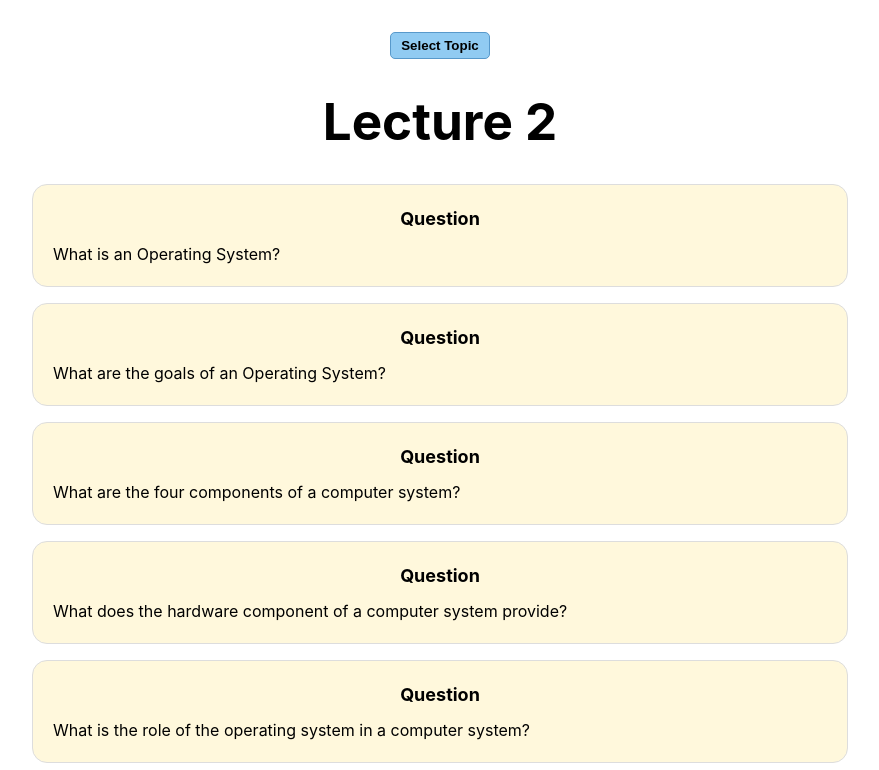
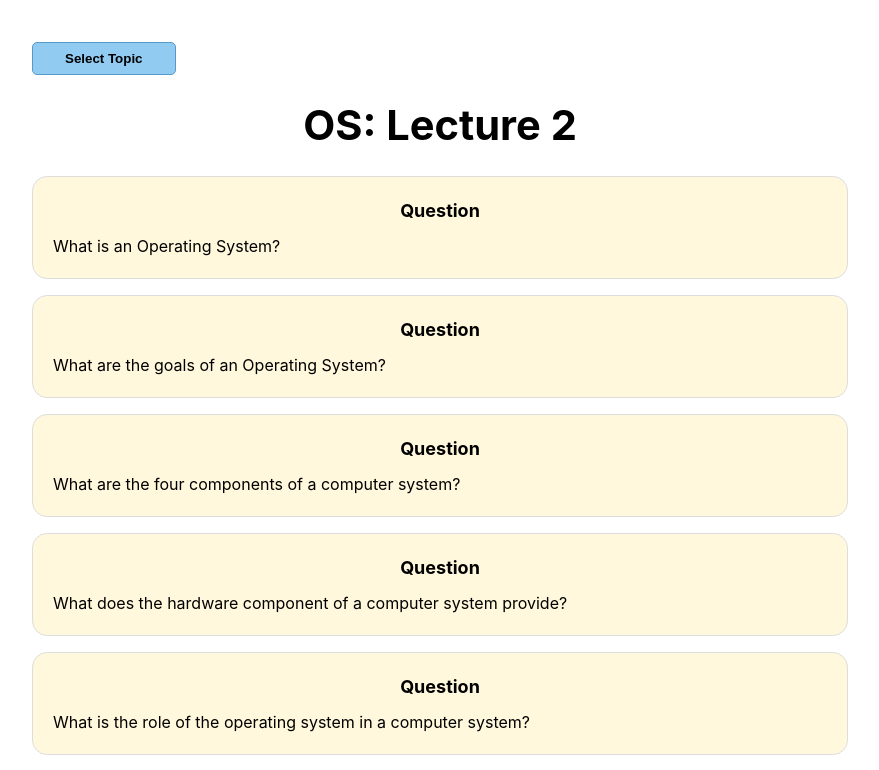
Before and after one commit to KhangBBBB/ultimate-review, a Svelte app: page / in a window 1280 px wide. Shown: the top 770 px of the page, without its empty margins (200-1079 px from the left). Built offline with nearby package versions, Linux system fonts and the light colour scheme.

Commit message:
Improve UI

```diff
--- a/src/App.svelte
+++ b/src/App.svelte
@@ -9,7 +9,7 @@
     let curTopicIndex = 0;
 </script>
 
-<div>
+<div class="control-box">
     <DropdownMenuButton
         label="Select Topic"
         items={topics.map((topic, index) => {
@@ -28,3 +28,13 @@
         <Deck {topic} />
     {/if}
 {/each}
+
+<style>
+    .control-box {
+        margin: 10px;
+        display: flex;
+        align-items: center;
+        position: relative;
+        background-color: #ffffff;
+    }
+</style>
--- a/src/components/Button.svelte
+++ b/src/components/Button.svelte
@@ -9,7 +9,7 @@
     button {
         font-weight: bold;
         background-color: rgb(145, 203, 242);
-        padding: 5px 10px;
+        padding: 8px 16px;
         border: 1px solid #5899cb;
         border-radius: 5px;
         transition: background-color 0.3s ease;
--- a/src/components/Deck.svelte
+++ b/src/components/Deck.svelte
@@ -14,7 +14,7 @@
 
 <style>
     h1 {
-        font-size: 3.2em;
+        font-size: 2.6em;
         line-height: 1.1;
     }
 </style>
--- a/src/components/DropdownMenuButton.svelte
+++ b/src/components/DropdownMenuButton.svelte
@@ -51,7 +51,7 @@
         display: block;
         background-color: transparent;
         border: none;
-        padding: 5px;
+        padding: 10px;
         margin: 0;
         cursor: pointer;
         outline: none;
@@ -64,7 +64,7 @@
     .dropdown-button {
         font-weight: bold;
         background-color: rgb(145, 203, 242);
-        padding: 5px 10px;
+        padding: 8px 32px;
         border: 1px solid #5899cb;
         border-radius: 5px;
         transition: background-color 0.3s ease;
--- a/src/data.ts
+++ b/src/data.ts
@@ -2,7 +2,7 @@ import type { models } from "./lib/models";
 
 export const topics: models.Topic[] = [
     {
-        title: "Lecture 2",
+        title: "OS: Lecture 2",
         flashcards: [
             // 2.0.
             // What is an Operating System?
@@ -259,7 +259,7 @@ export const topics: models.Topic[] = [
         ],
     },
     {
-        title: "Lecture 3",
+        title: "OS: Lecture 3",
         flashcards: [
             {
                 question: "What are the different user interfaces in operating systems?",
```
